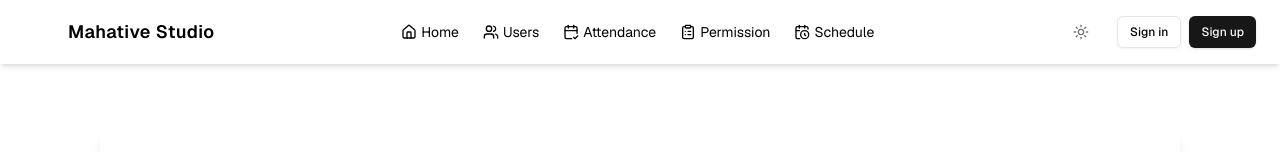
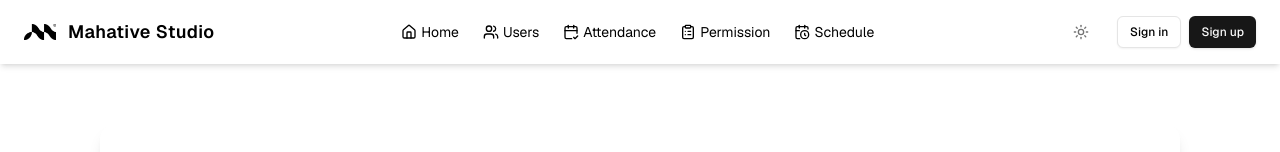
Before and after one commit to ghazwanz/attendance, a Next.js app: page /protected/attendances in a window 1280 px wide. Shown: the top 152 px of the page. Built offline with nearby package versions, Linux system fonts and the light colour scheme; no server answers; the database is empty.

Commit message:
invert logo nav

```diff
--- a/app/protected/layout.tsx
+++ b/app/protected/layout.tsx
@@ -28,7 +28,7 @@ export default function ProtectedLayout({
 
             {/* Logo & Brand */}
             <div className="flex items-center gap-3">
-              <Image src="/logo1.png" width={32} height={32} alt="Logo" />
+              <Image src="/logo1.png" width={32} height={32} className="dark:invert-0 invert" alt="Logo" />
               <span className="font-semibold text-lg tracking-wide">
                 Mahative Studio
               </span>
```
